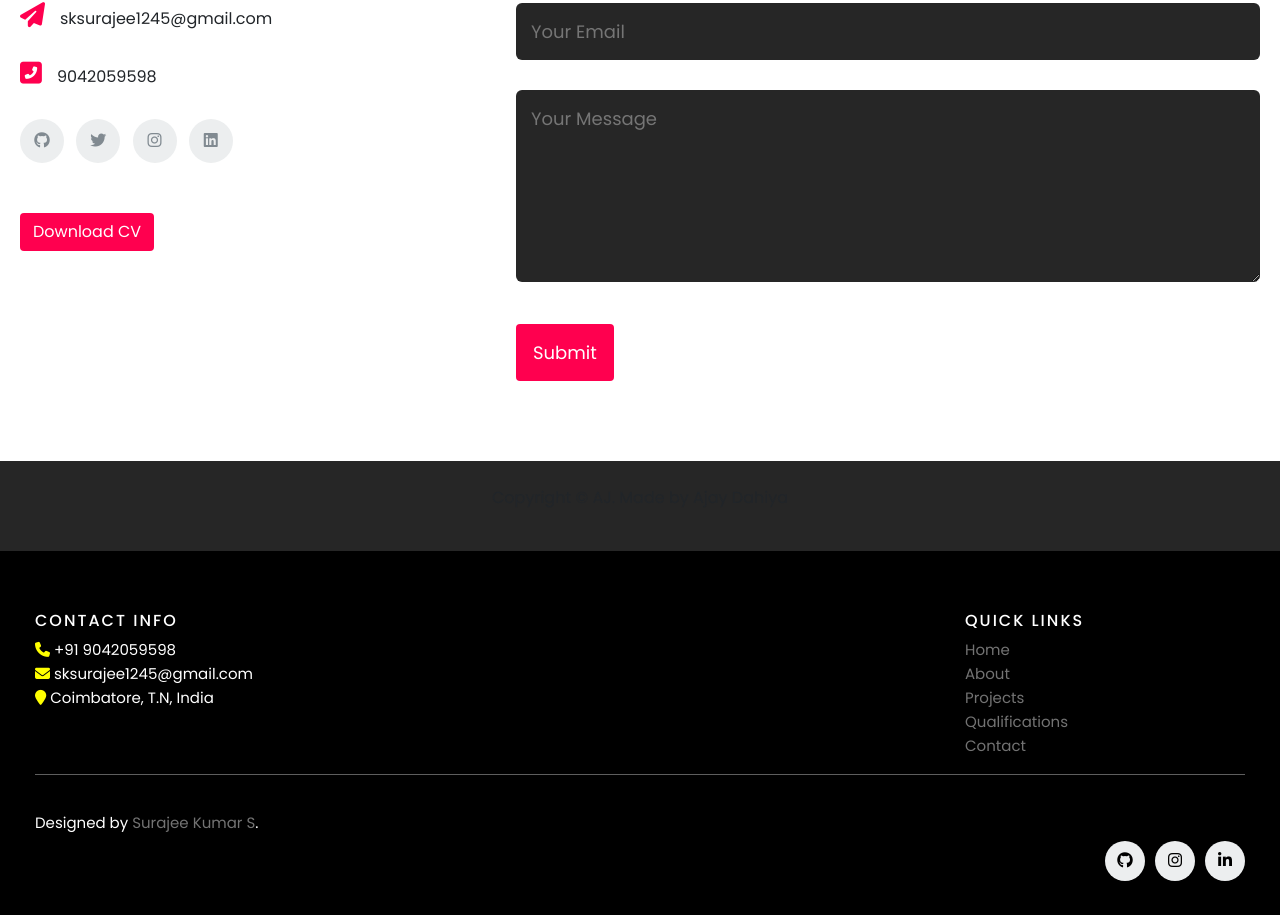
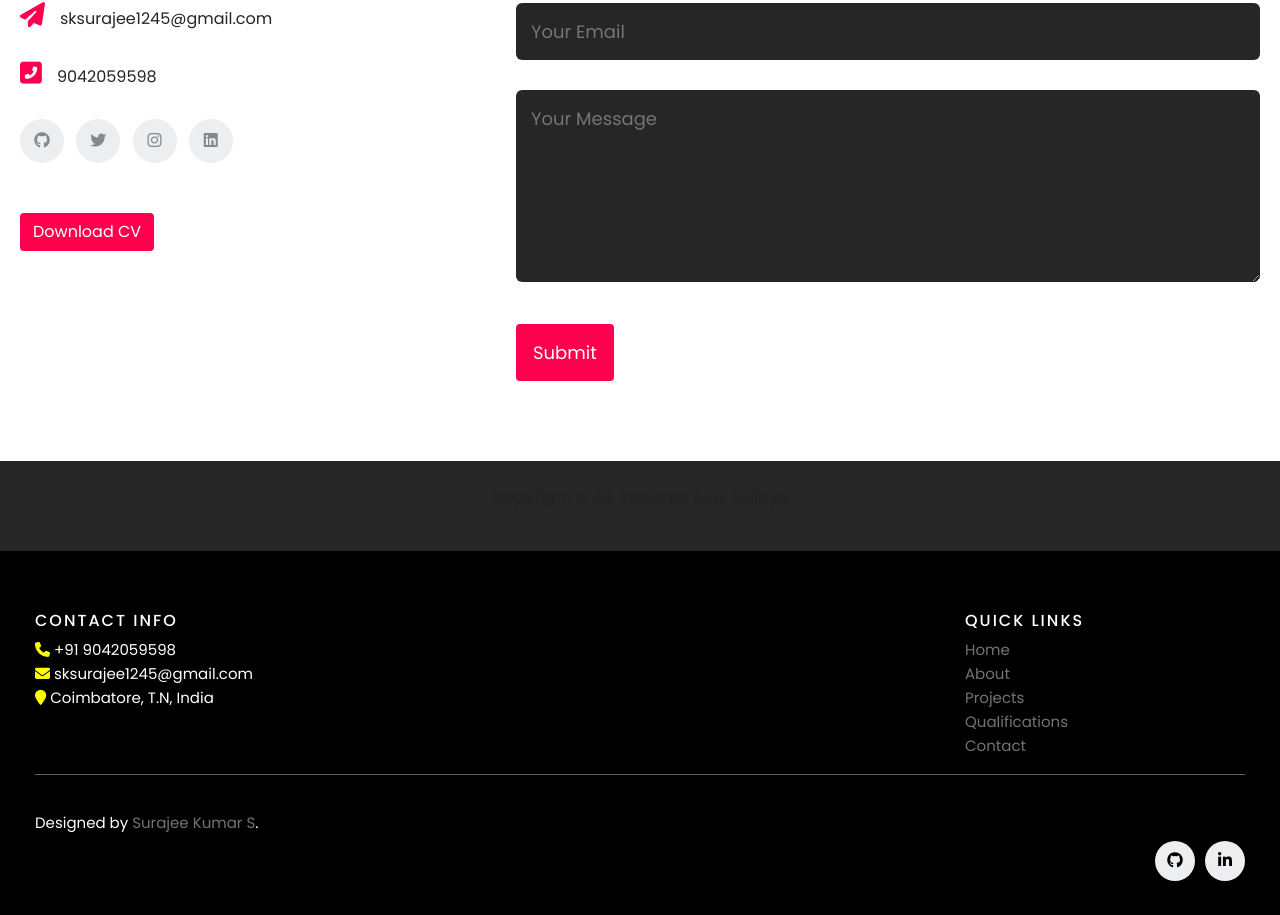
Before and after one commit to SurajeeKumar22aib47/Surajee_Kumar_Portfolio, a plain HTML site: page index.html in a window 1280 px wide. Shown: the part 4333-5248 px from the top of the page. Drawn offline with Linux system fonts and the light colour scheme.

Commit message:
sk commit

```diff
--- a/index.html
+++ b/index.html
@@ -850,7 +850,6 @@ nav .fa-regular{
           <div class="col-md-4 col-sm-6 col-xs-12">
             <ul class="social-icons">
               <li><a class="github" href="https://github.com/SurajeeKumar22aib47"><i class="fa fa-github"></i></a></li>
-              <li><a class="instagram" href="https://instagram.com/aaditya_c16"><i class="fa fa-instagram"></i></a></li>
 			  <li><a class="linkedin" href="https://www.linkedin.com/in/surajee-kumar-853909256"><i class="fa fa-linkedin"></i></a></li>
 			</ul>
           </div>
```
Also changed, not shown: assets/ais.png (deleted), assets/ar_logo.png (deleted), assets/footer_ar_logo.png (deleted), assets/glb.jpeg (deleted), assets/glb.png (deleted), assets/image.png (deleted), assets/landing_image.png (deleted), assets/sk_logo.jpg (deleted).
